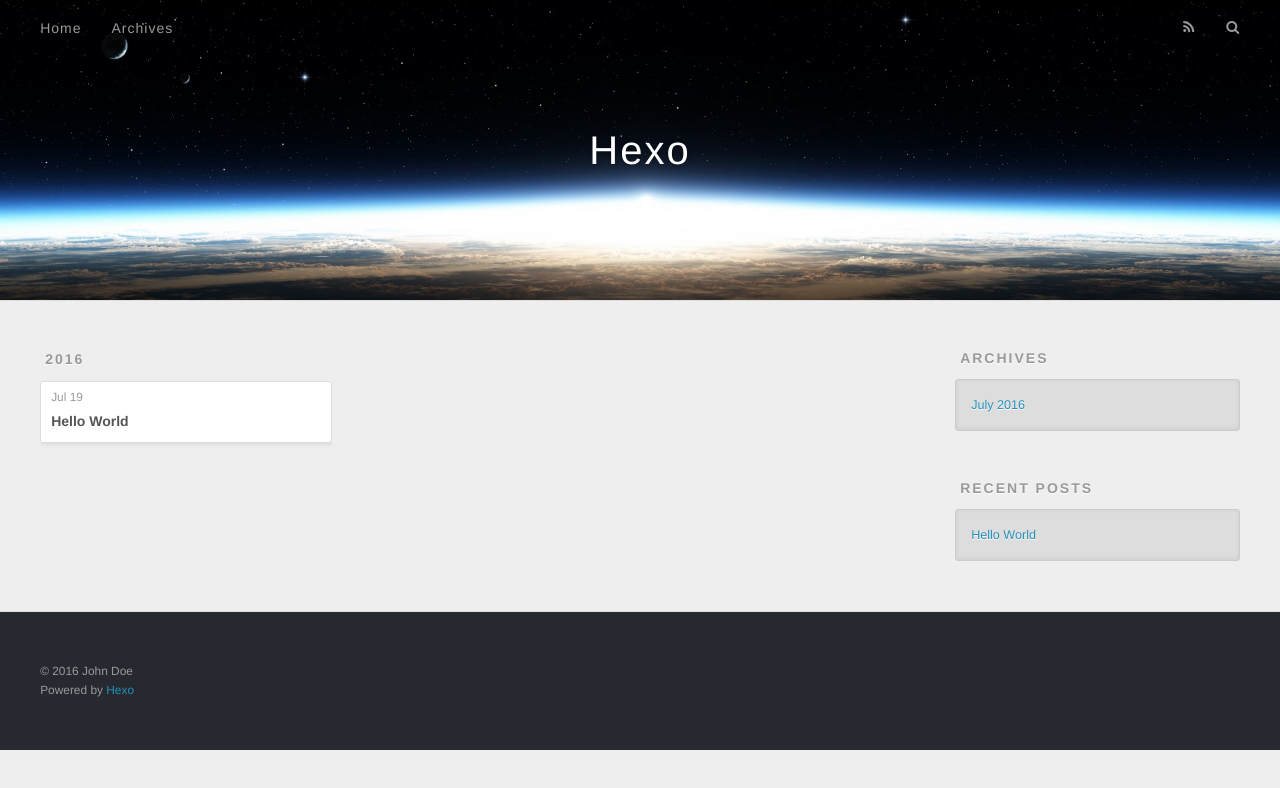
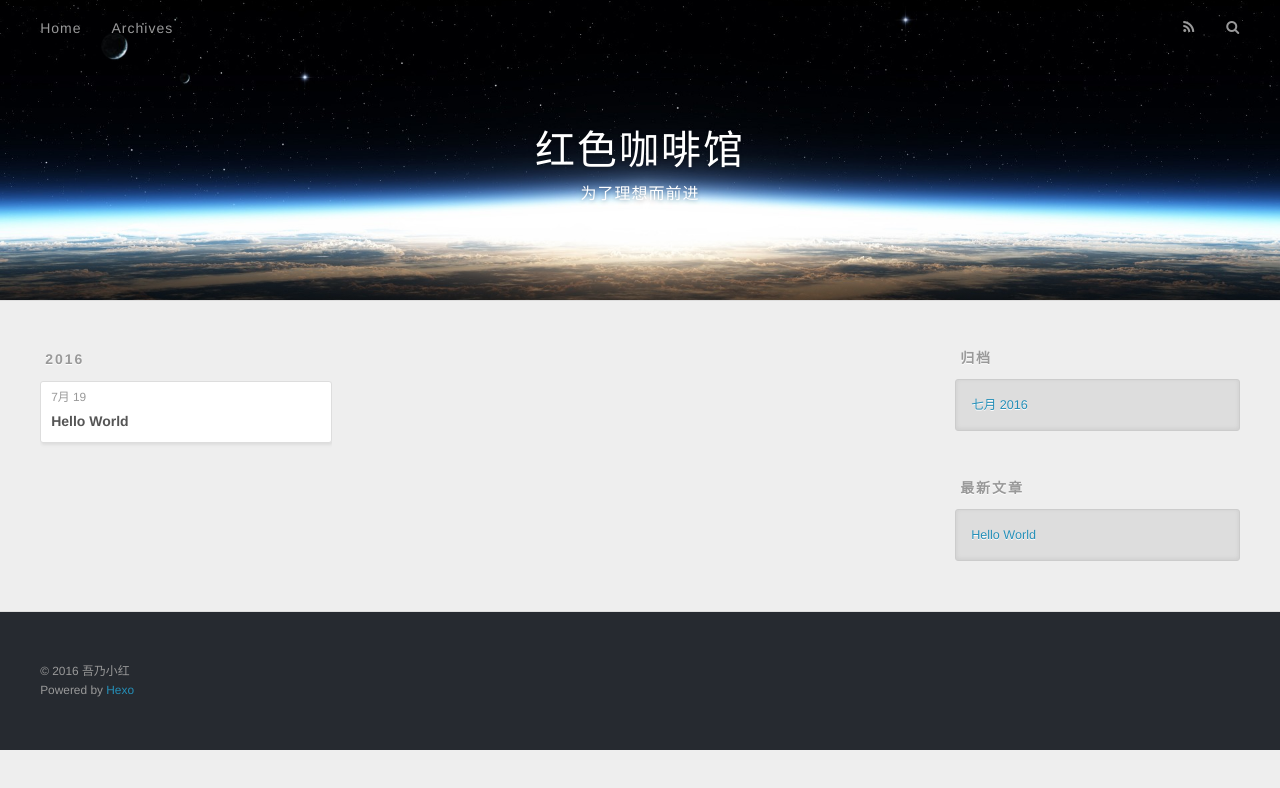
Before and after one commit to kyvx/kyvx.github.io, a plain HTML site: page archives/index.html in a window 1280 px wide. Drawn offline with nearby package versions, Linux system fonts and the light colour scheme.

Commit message:
Site updated: 2016-07-19 13:28:39

```diff
--- a/archives/index.html
+++ b/archives/index.html
@@ -3,16 +3,19 @@
 <head>
   <meta charset="utf-8">
 
-  <title>Archives | Hexo</title>
+  <title>归档 | 红色咖啡馆</title>
   <meta name="viewport" content="width=device-width, initial-scale=1, maximum-scale=1">
-  <meta property="og:type" content="website">
-<meta property="og:title" content="Hexo">
-<meta property="og:url" content="http://yoursite.com/archives/index.html">
-<meta property="og:site_name" content="Hexo">
+  <meta name="description" content="小众而又大众">
+<meta property="og:type" content="website">
+<meta property="og:title" content="红色咖啡馆">
+<meta property="og:url" content="http://kyvx.github.io/archives/index.html">
+<meta property="og:site_name" content="红色咖啡馆">
+<meta property="og:description" content="小众而又大众">
 <meta name="twitter:card" content="summary">
-<meta name="twitter:title" content="Hexo">
+<meta name="twitter:title" content="红色咖啡馆">
+<meta name="twitter:description" content="小众而又大众">
 
-    <link rel="alternate" href="/atom.xml" title="Hexo" type="application/atom+xml">
+    <link rel="alternate" href="/atom.xml" title="红色咖啡馆" type="application/atom+xml">
 
 
     <link rel="icon" href="/favicon.png">
@@ -33,8 +36,12 @@
   <div id="header-outer" class="outer">
     <div id="header-title" class="inner">
       <h1 id="logo-wrap">
-        <a href="/" id="logo">Hexo</a>
+        <a href="/" id="logo">红色咖啡馆</a>
       </h1>
+
+        <h2 id="subtitle-wrap">
+          <a href="/" id="subtitle">为了理想而前进</a>
+        </h2>
 
     </div>
     <div id="header-inner" class="inner">
@@ -50,10 +57,10 @@
 
           <a id="nav-rss-link" class="nav-icon" href="/atom.xml" title="RSS Feed"></a>
 
-        <a id="nav-search-btn" class="nav-icon" title="Search"></a>
+        <a id="nav-search-btn" class="nav-icon" title="搜索"></a>
       </nav>
       <div id="search-form-wrap">
-        <form action="//google.com/search" method="get" accept-charset="UTF-8" class="search-form"><input type="search" name="q" results="0" class="search-form-input" placeholder="Search"><button type="submit" class="search-form-submit">&#xF002;</button><input type="hidden" name="sitesearch" value="http://yoursite.com"></form>
+        <form action="//google.com/search" method="get" accept-charset="UTF-8" class="search-form"><input type="search" name="q" results="0" class="search-form-input" placeholder="Search"><button type="submit" class="search-form-submit">&#xF002;</button><input type="hidden" name="sitesearch" value="http://kyvx.github.io"></form>
       </div>
     </div>
   </div>
@@ -76,7 +83,7 @@
   <div class="archive-article-inner">
     <header class="archive-article-header">
       <a href="/2016/07/19/hello-world/" class="archive-article-date">
-  <time datetime="2016-07-19T05:21:43.488Z" itemprop="datePublished">Jul 19</time>
+  <time datetime="2016-07-19T05:21:43.488Z" itemprop="datePublished">7月 19</time>
 </a>
 
 
@@ -107,9 +114,9 @@
 
 
   <div class="widget-wrap">
-    <h3 class="widget-title">Archives</h3>
+    <h3 class="widget-title">归档</h3>
     <div class="widget">
-      <ul class="archive-list"><li class="archive-list-item"><a class="archive-list-link" href="/archives/2016/07/">July 2016</a></li></ul>
+      <ul class="archive-list"><li class="archive-list-item"><a class="archive-list-link" href="/archives/2016/07/">七月 2016</a></li></ul>
     </div>
   </div>
 
@@ -117,7 +124,7 @@
 
 
   <div class="widget-wrap">
-    <h3 class="widget-title">Recent Posts</h3>
+    <h3 class="widget-title">最新文章</h3>
     <div class="widget">
       <ul>
 
@@ -137,7 +144,7 @@
 
   <div class="outer">
     <div id="footer-info" class="inner">
-      &copy; 2016 John Doe<br>
+      &copy; 2016 吾乃小红<br>
       Powered by <a href="http://hexo.io/" target="_blank">Hexo</a>
     </div>
   </div>
```
Also changed, not shown: 2016/07/19/hello-world/index.html (+16 -12 lines), archives/2016/07/index.html (+22 -15 lines), archives/2016/index.html (+22 -15 lines), index.html (+22 -15 lines).
